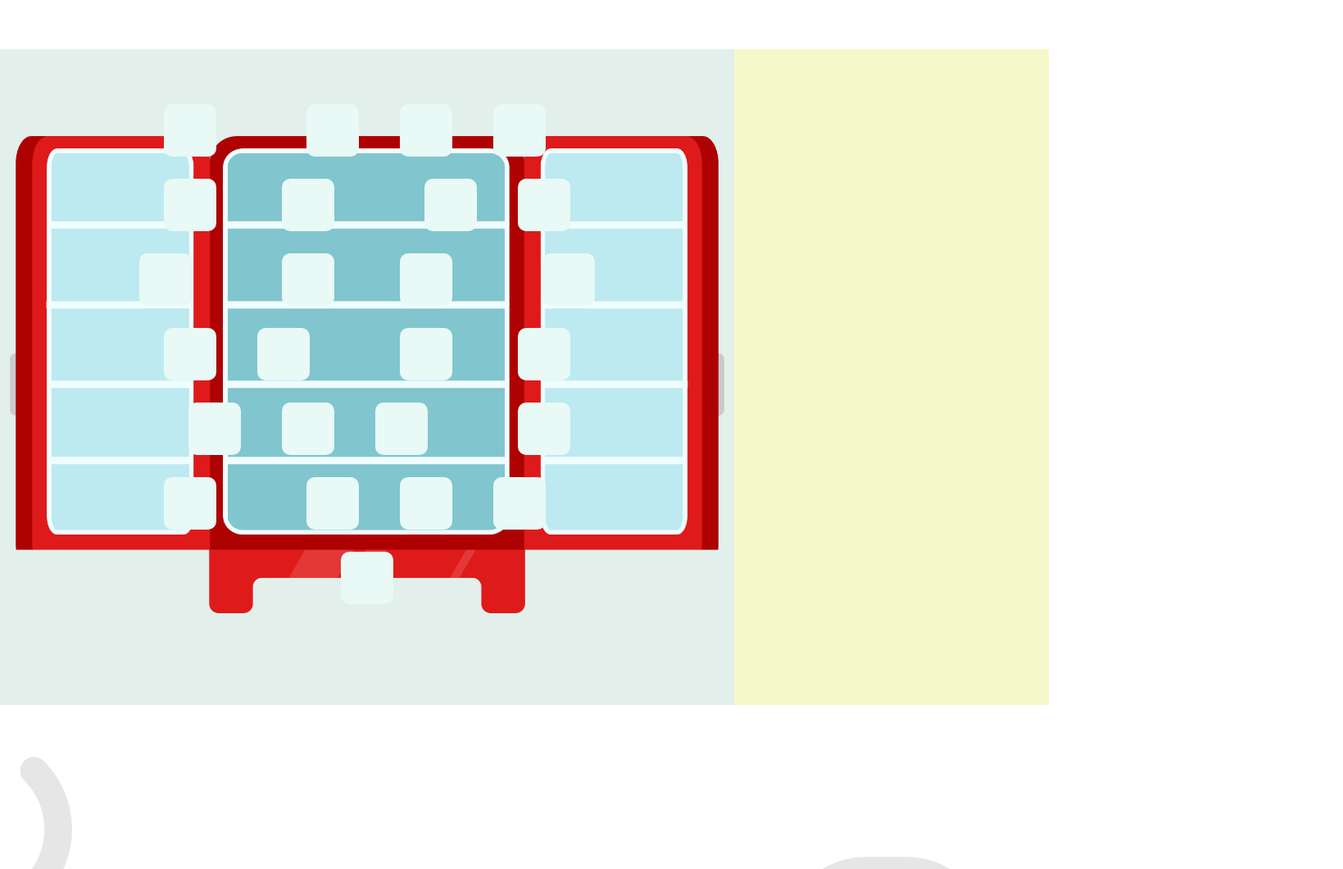
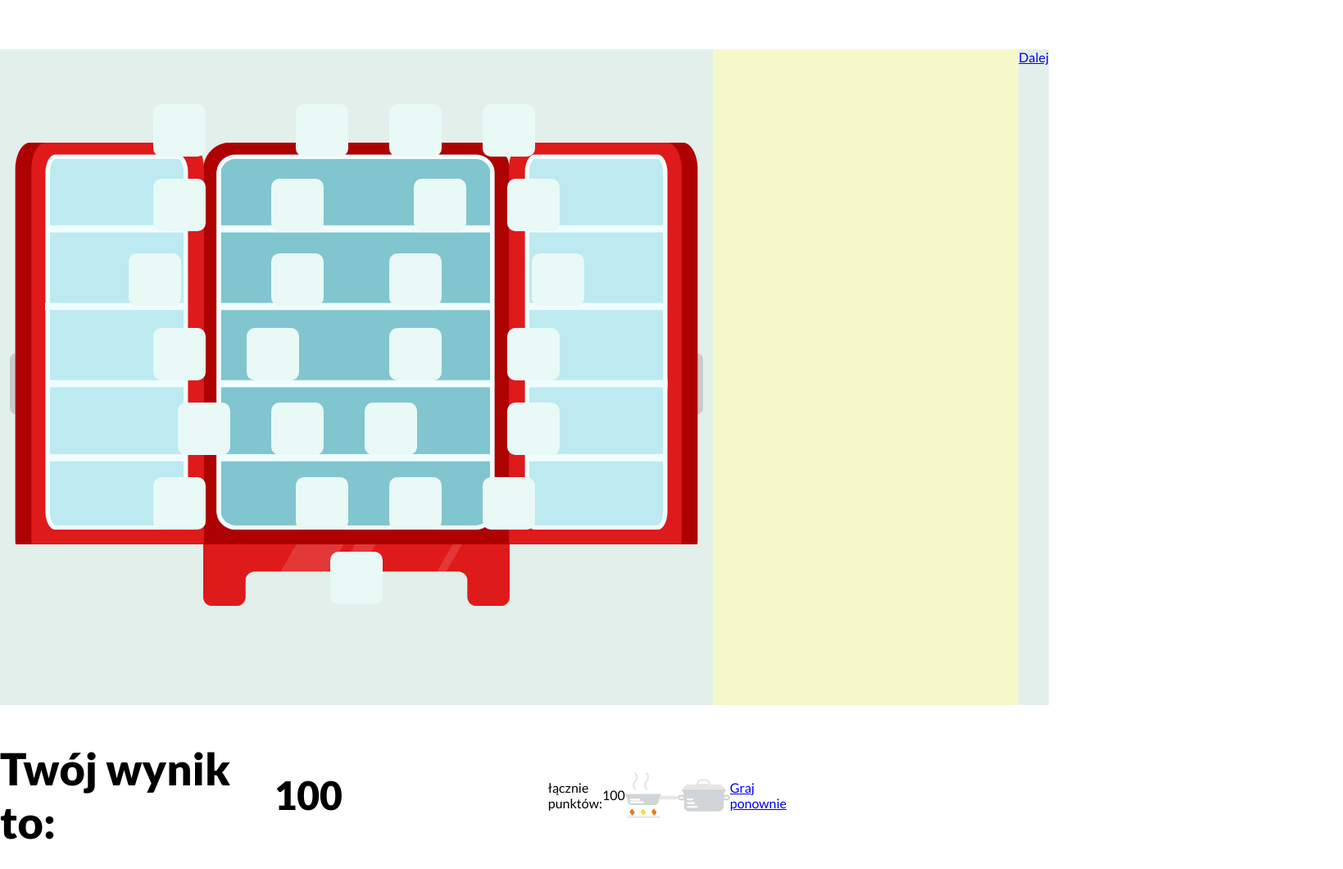
Before and after one commit to akai-org/zdrowieton2017, a website: page app/index.html in a window 1280 px wide. Shown: the part 3176-4236 px from the top of the page at 82% size, 1639 px wide, since content can reach past the window. Drawn offline with nearby package versions, Linux system fonts and the light colour scheme; files that its build step writes are made by us from their sources; files whose address does not match are found by name.

Commit message:
add link to next in fridge

```diff
--- a/app/fridge.html
+++ b/app/fridge.html
@@ -35,4 +35,7 @@
 
 
   </div>
+
+      <a class="start" href="#score" alt="">Dalej</a>
+
 </section>
--- a/app/stylesheets/_score.scss
+++ b/app/stylesheets/_score.scss
@@ -4,6 +4,9 @@
 	align-items: center;
 	justify-content: center;
 	align-self: center;
+	h1,h2 {
+		width: 100%;
+	}
 	h1 {
 		font-size: 54px;
 		font-family: 'Lato', Tahoma;
@@ -11,4 +14,9 @@
 	h2 {
 		font-size: 48px;
 	}
+
+	img {
+		width: 64px;
+		height: 64px;
+	}
 }
```
Also changed, not shown: app/score.html (indentation only).
